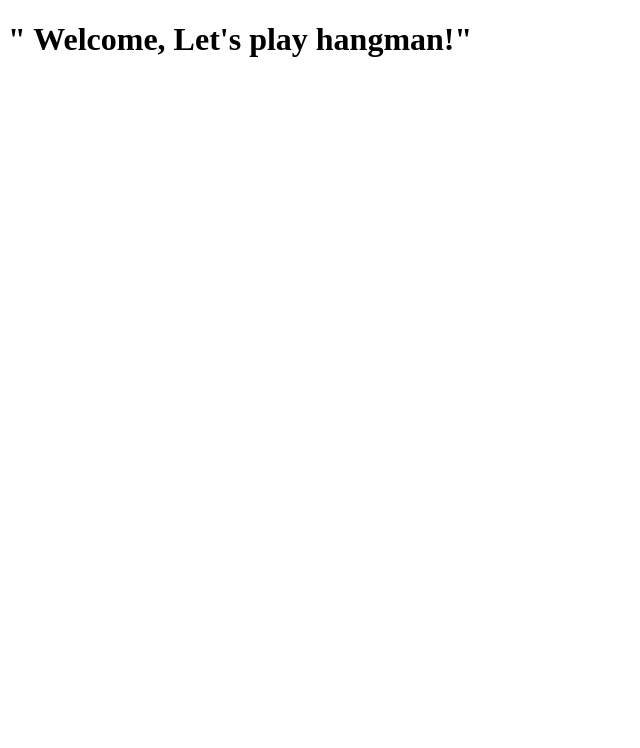
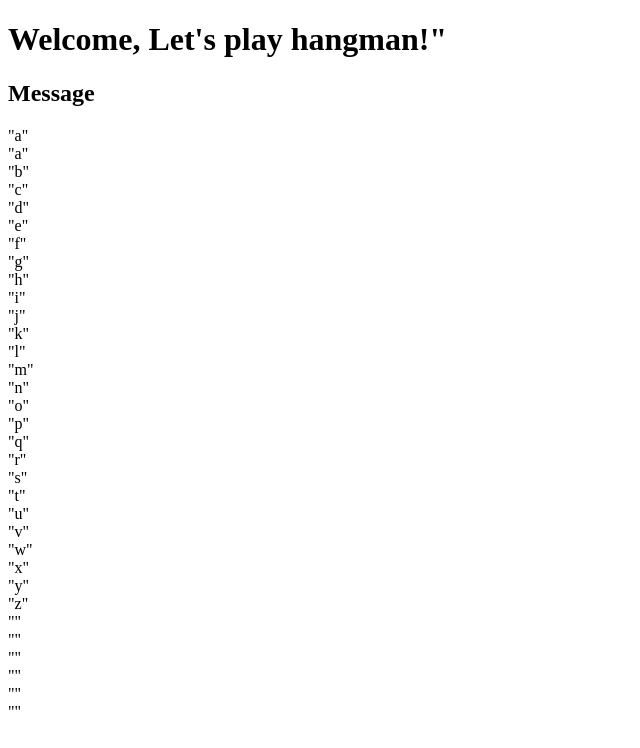
Before and after one commit to jnramobc/project-1-hangman, a plain HTML site: page index.html in a window 1280 px wide. Shown: the whole page, without its empty margins (0-640 px from the left). Drawn offline with Linux system fonts and the light colour scheme.

Commit message:
html sections created

```diff
--- a/index.html
+++ b/index.html
@@ -5,10 +5,52 @@
     <meta name="viewport" content="width=device-width, initial-scale=1.0">
     <title>Document</title>
     <link rel="stylesheet" href="./css/style.css">
+    <title>Spaceman</title>
 </head>
 <body>
-    <h1 class = landing-title >" Welcome, Let's play hangman!" </h1>
+    <h1 id="landing-title"> Welcome, Let's play hangman!" </h1>
+    <h2 id="message">Message</h2>
 
+    <div id="alpha-Options" > "a"</div>
+
+    <section class="alpha-Board">
+        <div class="box" id="a">"a"</div>
+        <div class="box" id="b">"b"</div>
+        <div class="box" id="c">"c"</div>
+        <div class="box" id="d">"d"</div>
+        <div class="box" id="e">"e"</div>
+        <div class="box" id="f">"f"</div>
+        <div class="box" id="g">"g"</div>
+        <div class="box" id="h">"h"</div>
+        <div class="box" id="i">"i"</div>
+        <div class="box" id="j">"j"</div>
+        <div class="box" id="k">"k"</div>
+        <div class="box" id="l">"l"</div>
+        <div class="box" id="m">"m"</div>
+        <div class="box" id="n">"n"</div>
+        <div class="box" id="o">"o"</div>
+        <div class="box" id="p">"p"</div>
+        <div class="box" id="q">"q"</div>
+        <div class="box" id="r">"r"</div>
+        <div class="box" id="s">"s"</div>
+        <div class="box" id="t">"t"</div>
+        <div class="box" id="u">"u"</div>
+        <div class="box" id="v">"v"</div>
+        <div class="box" id="w">"w"</div>
+        <div class="box" id="x">"x"</div>
+        <div class="box" id="y">"y"</div>
+        <div class="box" id="z">"z"</div>
+    </section>
+
+
+    <section class="spaceman-lines">
+        <div class="line" id="0">""</div>
+        <div class="line" id="1">""</div>
+        <div class="line" id="2">""</div>
+        <div class="line" id="3">""</div>
+        <div class="line" id="4">""</div>
+        <div class="line" id="5">""</div>
+    </section>
 
 </body>
 </html>
```
Also changed, not shown: js/app.js (+8 -0 lines).
